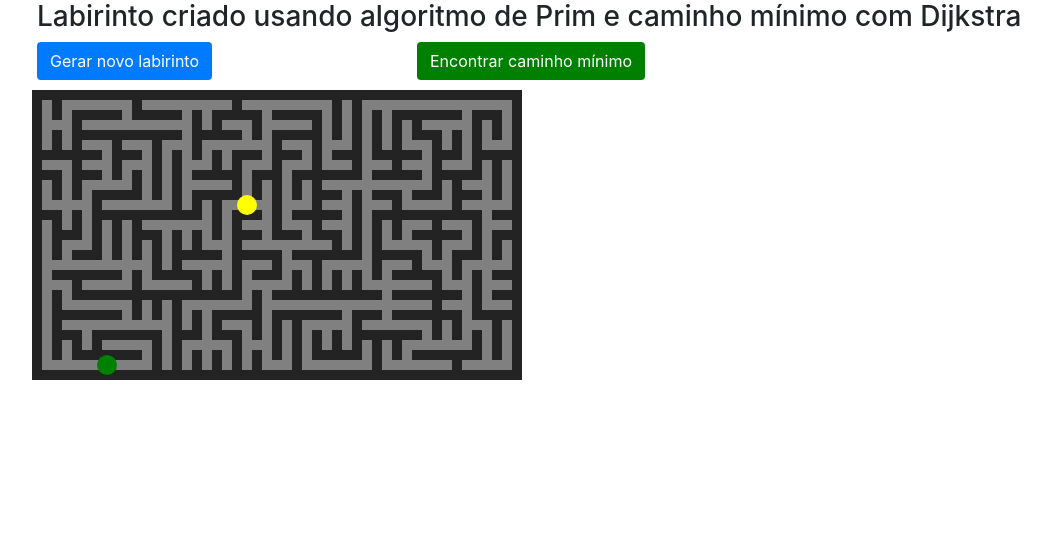
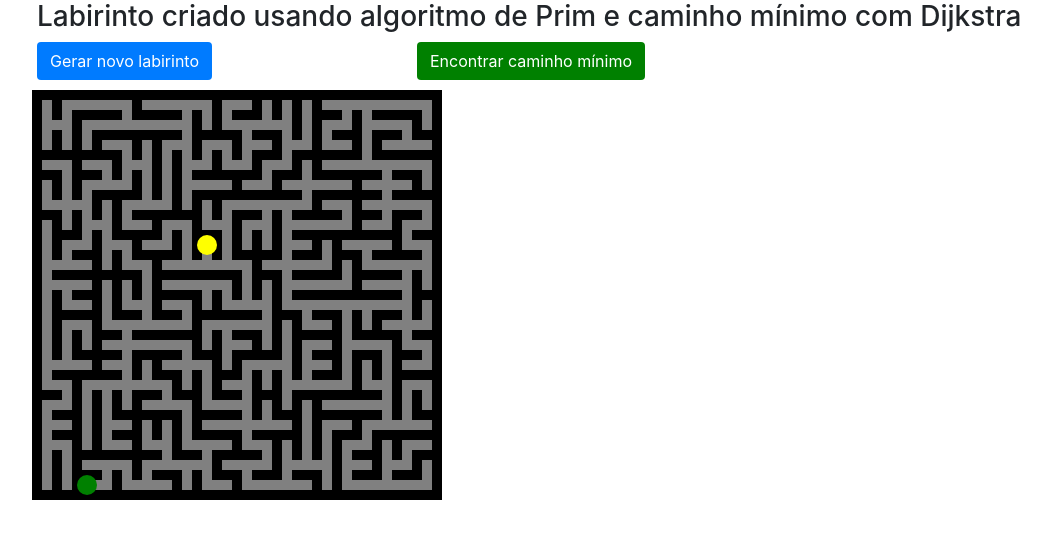
Before and after one commit to carolbastos292/maze-express, a website: page views/index.html in a window 1280 px wide. Shown: the whole page, without its empty margins (48-1099 px from the left). Drawn offline with nearby package versions, Linux system fonts and the light colour scheme.

Commit message:
add: imagens dos resultados

```diff
--- a/js/node.js
+++ b/js/node.js
@@ -6,7 +6,7 @@ class Node {
   }
 
   calcHeuristic(fromNode, heuristic, dijkstra) {
-    // This is the heuristic for A* and Dijkstra's
+    // This is the heuristic for Dijkstra's
     // Setting this.weight to result to be compatible with binary heap
     this.costSoFar = fromNode.costSoFar + fromNode.costToPos(
       this.pos, heuristic
--- a/views/bundle.js
+++ b/views/bundle.js
@@ -155,7 +155,7 @@ var Node = function () {
   _createClass(Node, [{
     key: "calcHeuristic",
     value: function calcHeuristic(fromNode, heuristic, dijkstra) {
-      // This is the heuristic for A* and Dijkstra's
+      // This is the heuristic for Dijkstra's
       // Setting this.weight to result to be compatible with binary heap
       this.costSoFar = fromNode.costSoFar + fromNode.costToPos(this.pos, heuristic);
       if (dijkstra) {
@@ -328,7 +328,10 @@ var BinaryMinHeap = function () {
 
 exports.default = BinaryMinHeap;
 
+
 /***/ }),
+
+//generate maze
 /* 3 */
 /***/ (function(module, exports, __webpack_require__) {
 
@@ -343,11 +346,13 @@ function _interopRequireDefault(obj) { return obj && obj.__esModule ? obj : { de
 
 $(function () {
   var canvasEl = document.getElementsByTagName("canvas")[0];
-  var width = 24;
-  var height = 14;
+  //size maze
+  var width = 20;
+  var height = 20;
   canvasEl.height = height * 20 + 40;
   canvasEl.width = width * 20 + 40;
-
+  console.log("Largura",width);
+  console.log("Altura", height);
   var clickNames = ["Dijkstra"];
 
   var disableAllBtns = function disableAllBtns() {
@@ -466,7 +471,8 @@ var GenerateMaze = function () {
       var _this = this;
 
       this.ctx.clearRect(10, 10, this.width, this.height);
-      this.ctx.fillStyle = "rgb(35, 35, 35)";
+      //color background maze
+      this.ctx.fillStyle = "black";
       this.ctx.fillRect(10, 10, this.width, this.height);
       edges.forEach(function (edge) {
         edge.render(_this.ctx, "grey");
@@ -505,6 +511,7 @@ var GenerateMaze = function () {
 
       this.setup(this.grid.width, this.grid.height);
       this.allEdges = new _prims2.default(this.grid).generate();
+      console.log(this.allEdges);
       this.edges = [];
       var i = 0;
 
@@ -547,7 +554,7 @@ var GenerateMaze = function () {
       }
 
       visited.forEach(function (edge) {
-        edge.render(_this3.ctx, "#cc700e");
+        edge.render(_this3.ctx, "#cc701e");
       });
 
       path.forEach(function (edge) {
@@ -584,6 +591,7 @@ var GenerateMaze = function () {
           renderedEdges.forEach(function (edge, idx) {
             //cor das arestas visitadas
             edge.render(_this4.ctx, "white");
+
           });
           _this4.renderEndpoints(_this4.ctx);
 
```
Also changed, not shown: views/index.html (+1 -1 lines), assets/caminho minimo com Dijsktra.png (added), assets/labirinto gerado com Prim.png (added).
